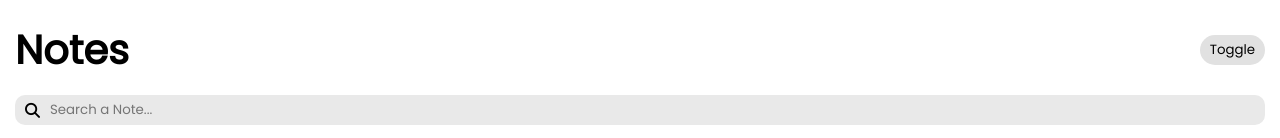
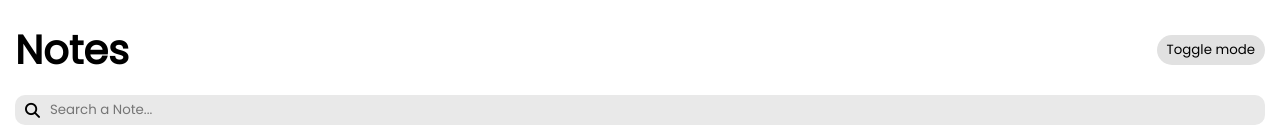
Before and after one commit to Dev-Sharma-197/keep-notes, a React (Create React App) app: page / in a window 1280 px wide. Shown: the top 138 px of the page. Built offline with nearby package versions, Linux system fonts and the light colour scheme.

Commit message:
Update Header.jsx

```diff
--- a/src/components/Header.jsx
+++ b/src/components/Header.jsx
@@ -5,7 +5,7 @@ const Header = ({ handleMode }) => {
     <div className="header">
       <h1>Notes</h1>
       <button className="save" onClick={() => handleMode((val) => !val)}>
-        Toggle
+        Toggle mode
       </button>
     </div>
   );
```
